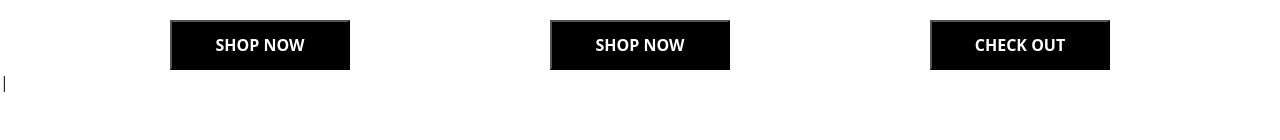
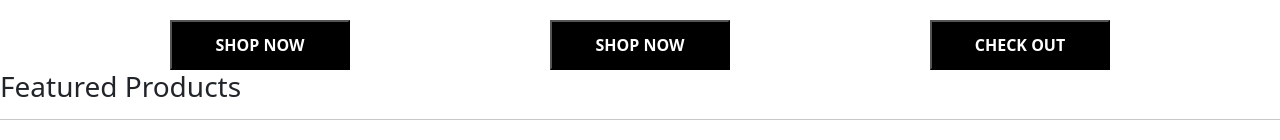
Before and after one commit to zaurkhalilli/DNK, a React (Create React App) app: page / in a window 1280 px wide. Shown: the part 1493-1633 px from the top of the page. Before the commit the page ends 1587 px from the top, so only its background shows below. Built offline with nearby package versions, Linux system fonts and the light colour scheme.

Commit message:
HomeProduct added

```diff
--- /dev/null
+++ b/src/Components/HomeProduct/Homeproduct.jsx
@@ -0,0 +1,12 @@
+import React from 'react'
+import styled from "../HomeProduct/Homeproduct.scss"
+const Homeproduct = () => {
+  return (
+    <div className='product'>
+      <h3>Featured Products</h3>
+      <hr />
+    </div>
+  )
+}
+
+export default Homeproduct
--- /dev/null
+++ b/src/Components/HomeProduct/Homeproduct.scss
@@ -0,0 +1,3 @@
+.product{
+
+}
--- a/src/Pages/Home/Home.js
+++ b/src/Pages/Home/Home.js
@@ -4,6 +4,7 @@ import Layout from '../../Layout/Layout'
 import Hometop from '../../Components/HomeTop/Hometop'
 import Homeswiper from '../../Components/HomeSwiper/Homeswiper'
 import Homeshop from '../../Components/HomeShop/Homeshop'
+import Homeproduct from '../../Components/HomeProduct/Homeproduct'
 
 const Home = () => {
   return (
@@ -12,6 +13,7 @@ const Home = () => {
         <Hometop/>
         <Homeswiper/>
         <Homeshop/>
+        <Homeproduct/>
       </Layout>
     </div>
   )
```
